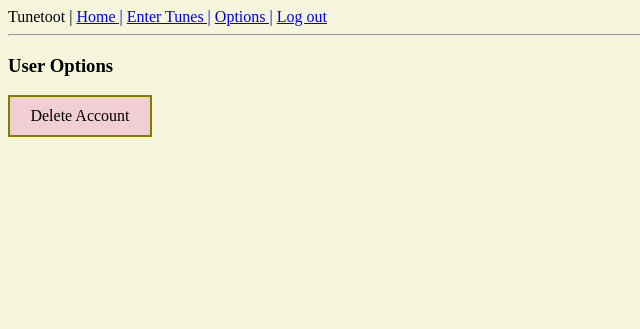
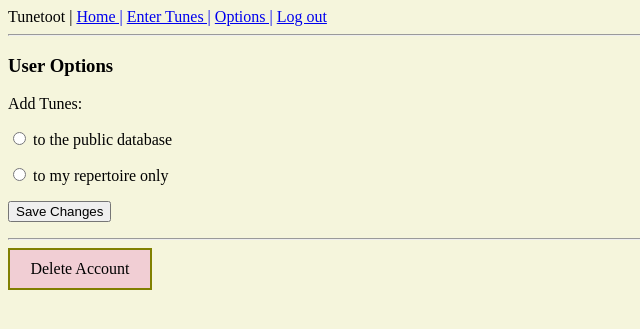
Before and after one commit to jwjacobson/tunetoot, a Flask app: page /options in a window 1280 px wide. Shown: the top 329 px of the page, without its empty margins (0-640 px from the left). Run offline with Flask 3, Linux system fonts and the light colour scheme; the visitor is signed in with stand-in values (Sample User, id 1).

Commit message:
Add public v. private tune input option view (non-functional)

```diff
--- a/app/forms.py
+++ b/app/forms.py
@@ -12,7 +12,6 @@ class TuneForm(FlaskForm):
     style = StringField('Style')
     meter = IntegerField('Meter')
     year = IntegerField('Year')
-    # decade = StringField('Decade')
     # knowledge = RadioField('Knowledge', choices=["Know", "Learning", "Don't Know"])
     submit = SubmitField('Submit')
 
@@ -43,3 +42,7 @@ class LoginForm(FlaskForm):
     password = PasswordField('Password', validators=[DataRequired()])
     remember_me = BooleanField('Remember Me')
     submit = SubmitField('Sign in')
+
+class OptionsForm(FlaskForm):
+    add_tunes = RadioField('Add Tunes:', choices=["to the public database", "to my repertoire only"])
+    submit = SubmitField('Save Changes')
--- a/app/routes.py
+++ b/app/routes.py
@@ -1,6 +1,6 @@
 from app import app, db
 from flask import render_template, flash, url_for, redirect, request
-from app.forms import TuneForm, SearchForm, RegistrationForm, LoginForm
+from app.forms import TuneForm, SearchForm, RegistrationForm, LoginForm, OptionsForm
 from app.models import Tune, User
 from flask_login import current_user, login_user, logout_user, login_required
 from werkzeug.urls import url_parse
@@ -137,7 +137,8 @@ def delete_tune(tune_id):
 @app.route("/options")
 @login_required
 def options():
-    return render_template("options.html")
+    form = OptionsForm()
+    return render_template("options.html", form=form)
 
 @app.route("/delete_user/<user_id>")
 @login_required
--- a/app/templates/options.html
+++ b/app/templates/options.html
@@ -1,6 +1,26 @@
 {% extends 'base.html' %}
+
+{% block title %} Options {% endblock %}
 
 {% block content %}
 <h3>User Options</h3>
-<a class="deletebutton" style="width: 100px;" href="{{ url_for('delete_user', user_id=current_user.id) }}">Delete Account</a>
+<div>
+<form action="" method="post">
+    {{ form.hidden_tag() }}
+    <p>
+        {{ form.add_tunes.label }}<br>
+        {% for subfield in form.add_tunes %}
+    <p>
+        {{ subfield }}
+        {{ subfield.label }}
+    </p>
+       {% endfor %}
+    </p>
+    <p>{{ form.submit() }}</p>
+</form>
+</div>
+<hr>
+<div>
+    <a class="deletebutton" style="width: 100px;" href="{{ url_for('delete_user', user_id=current_user.id) }}">Delete Account</a>
+</div>
 {% endblock %}
```
Also changed, not shown: app.db.
